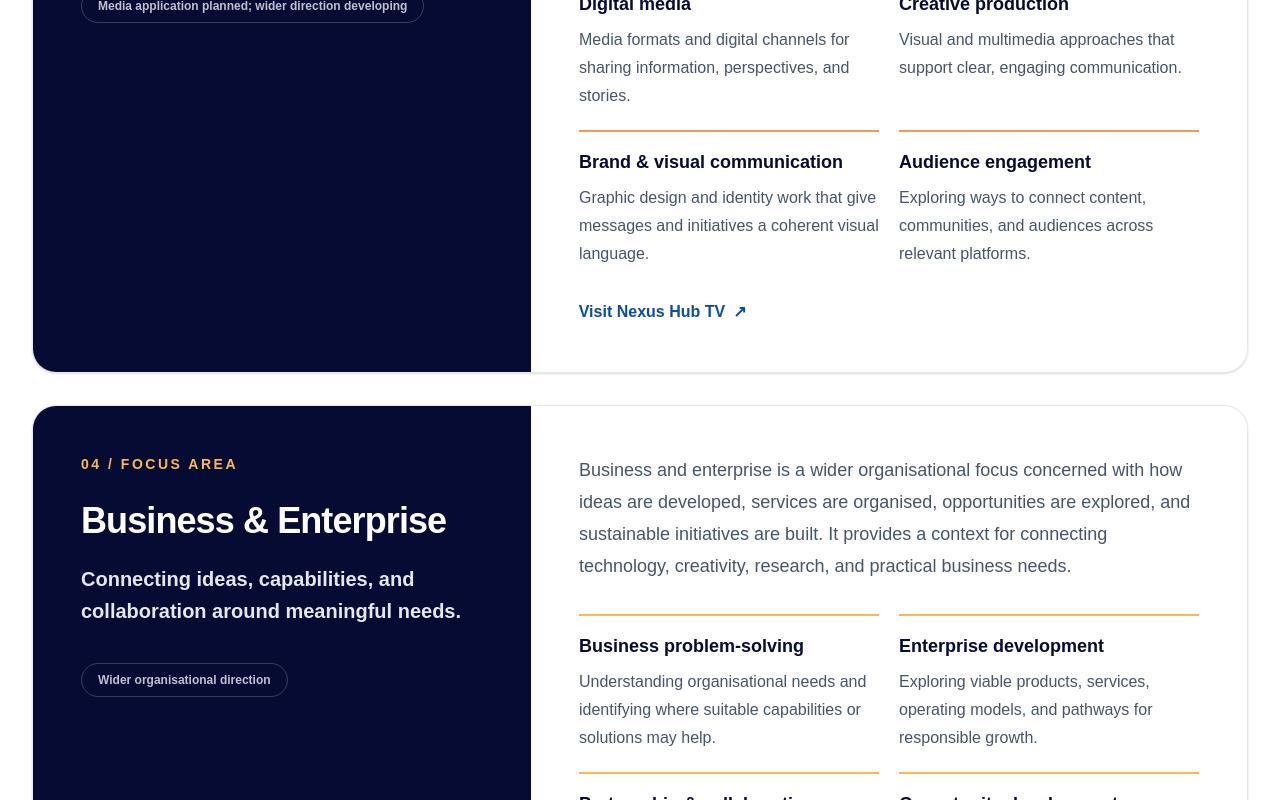
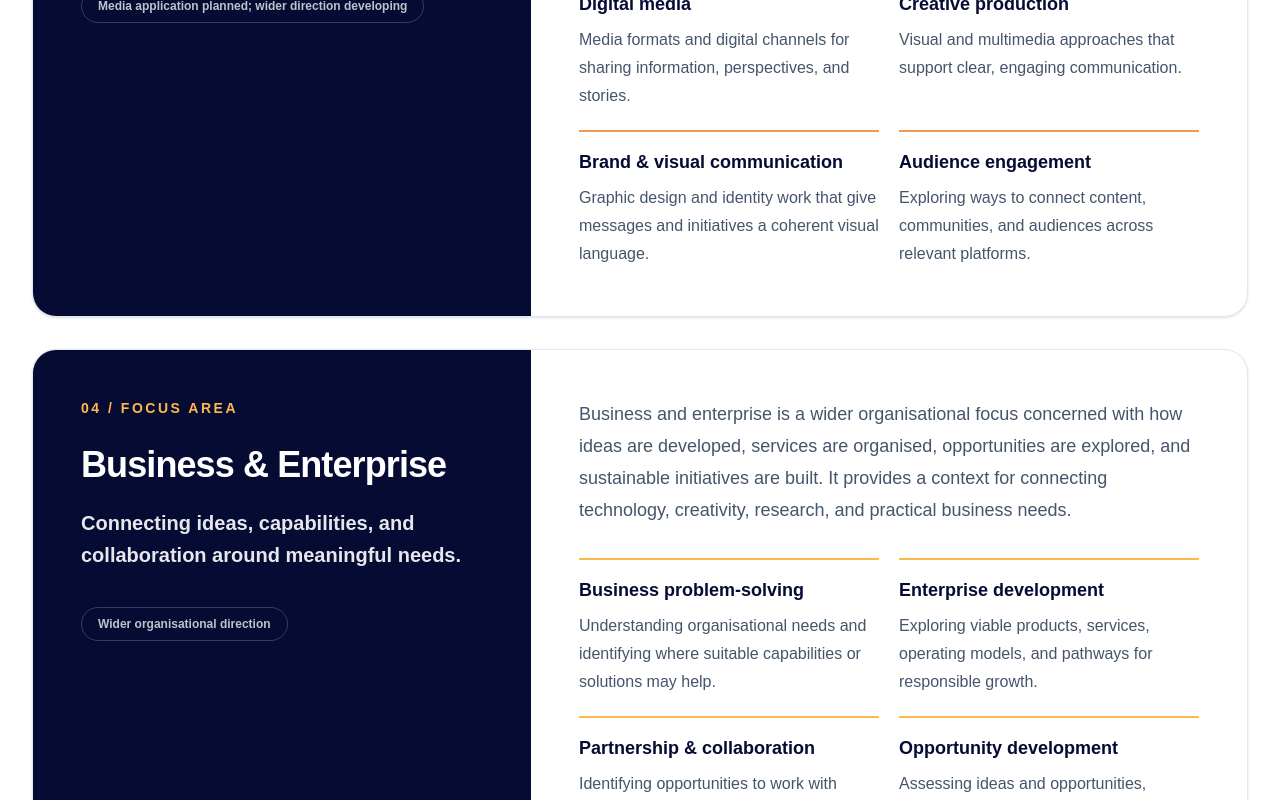
Before and after one commit to hlestakovjames/nexushub-frontend, a Next.js app: page /areas-of-focus in a window 1280 px wide. Shown: the part 2724-3524 px from the top of the page. Built offline with nearby package versions, Linux system fonts and the light colour scheme.

Commit message:
Remove legacy Nexus Hub TV website link

```diff
--- a/app/(public)/areas-of-focus/page.tsx
+++ b/app/(public)/areas-of-focus/page.tsx
@@ -183,11 +183,6 @@ export default function AreasOfFocusPage() {
                       Read about our approach <span className="ml-2" aria-hidden="true">→</span>
                     </Link>
                   )}
-                  {area.id === 'media-creativity' && (
-                    <a href="https://nexushub-media.vercel.app/" target="_blank" rel="noopener noreferrer" className="mt-8 inline-flex font-bold text-[#0A4DA8] hover:text-[#050B33]">
-                      Visit Nexus Hub TV <span className="ml-2" aria-hidden="true">↗</span>
-                    </a>
-                  )}
                   {area.id === 'business-enterprise' && (
                     <Link href="/contact" className="mt-8 inline-flex font-bold text-[#0A4DA8] hover:text-[#050B33]">
                       Discuss an opportunity <span className="ml-2" aria-hidden="true">→</span>
```
